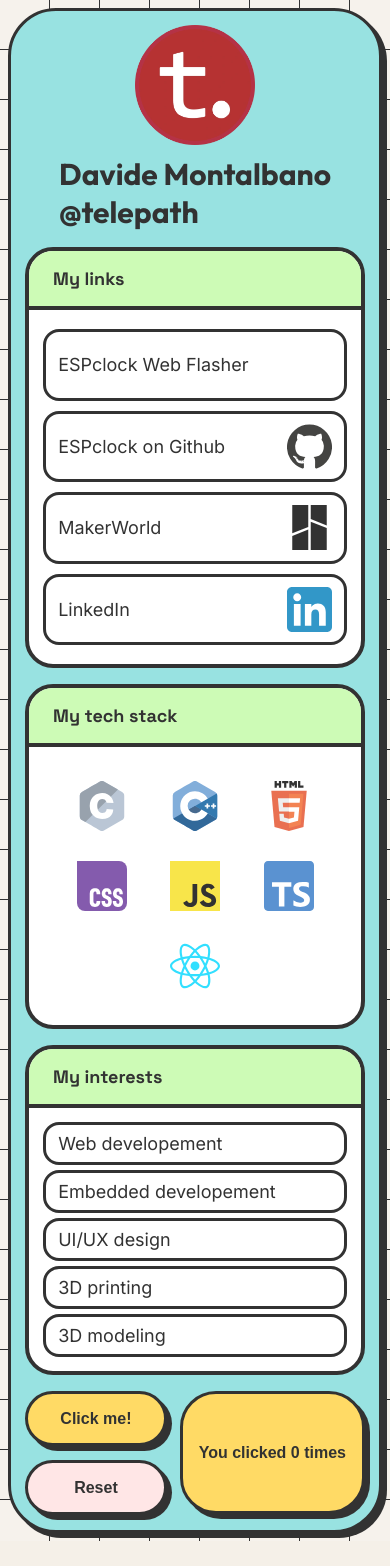
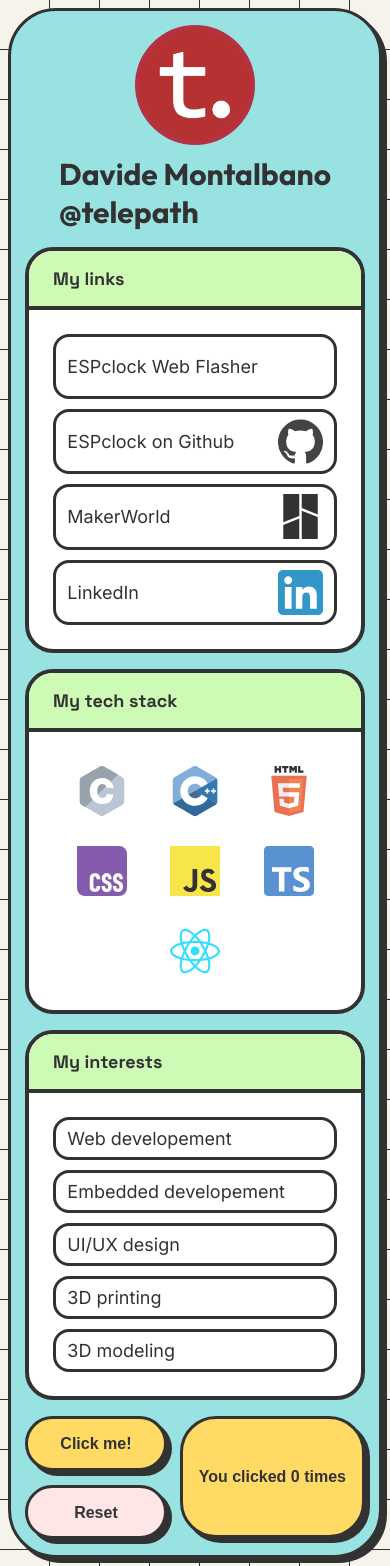
Before and after one commit to telepath9/Portfolio, a React (Vite) app: page / in a window 390 px wide. Before the commit the page ends 1541 px from the top, so only its background shows below. Built offline with nearby package versions, Linux system fonts and the light colour scheme.

Commit message:
Update App.css

```diff
--- a/src/App.css
+++ b/src/App.css
@@ -10,7 +10,7 @@
   "box-2 box-5 box-4 " ;
 
   max-width: 65%;
-  /*max-height: 645px;*/
+  /*max-height: 610px;*/
   margin: 0px auto;
 
   padding: 20px 20px;
@@ -98,8 +98,10 @@
 }
 
 #linkSection{
-  display: flex;
-  flex-direction: column;
+/*  display: flex;
+  flex-direction: column;*/
+  gap: 10px;
+  padding: 24px 24px;
   /*gap: 10px;/
 
 */
@@ -137,11 +139,14 @@
 }
 
 .basicCard{
-
+  display: flex;
+  flex-direction: column;
+  gap: 10px;
   border-radius: 28px;
   background-color: transparent;
   text-align: right;
-  margin: 24px 0px;
+  padding: 24px 24px;
+  margin: 0px;
 }
 
 
@@ -157,7 +162,7 @@
 
 @keyframes border_expand{
   from {border: solid black 3px; border-radius: 16px;}
-  to   {border: dashed black 5px; border-radius: 25px;}
+  to   {border: dashed black 3px; border-radius: 25px;}
 }
 
 
@@ -168,7 +173,6 @@
 
   font-family:"Inter", sans-serif;
   font-size: 23px;
-  margin: 0px 24px;
   text-align: left;
   padding: 0px;
   background: transparent;
@@ -188,7 +192,7 @@
   font-size: 1.4375rem; /*23px;*/
   border: solid black 3px;
   border-radius: 16px;
-  margin: 10px 24px;
+  /*margin: 10px 24px;*/
   /*padding: 0px 24px;      1rem = 16px*/
 
   padding: 0.5rem min(1.5rem, 4%);
@@ -224,7 +228,7 @@
   text-decoration:none;
   padding: 0.8rem min(1.5rem, 4%);
 
-  margin: 5px 0px;
+  /*margin: 5px 0px;*/
   border: solid 3px;
   border-radius: 16px;
 
@@ -237,16 +241,16 @@
   color: #000000;
   background-color: rgba(73, 168, 235, 0.299);
 
-  margin: 0px;
+
   text-decoration: none;
   border-radius: 25px;
-  border: dashed black 5px;
+  border: dashed black 3px;
 
   animation-name: border_expand;
   animation-duration: 0.2s;
 
 
-  margin: 5px 0px;
+  /*margin: 5px 0px;*/
   /*gap: 7px;*/
   /*animation-name: expand;
   animation-duration: 0.2s;
@@ -300,7 +304,7 @@
   "but-3 but-3 but-2"
   "but-1 but-1 but-2" ;
   justify-content: space-between;
-  margin: 0px;
+  padding: 0px;
 }
 
 @media (max-width: 72rem){
@@ -333,7 +337,7 @@
   }
 
   .basicCard{
-    margin: 14px 14px;
+    margin: 0px;
   }
 
   .title2, .singleLink, a:link, .singleLabel{
@@ -344,26 +348,18 @@
     margin: 10px;
   }
 
-  #buttons{
-    flex-direction: column;
-    margin: 0px;
-  }
-
   .btn{
     border-radius: 2.25rem;
     padding: 16px 16px;
   }
 
-
   .singleLink{
     margin: 0px;
   }
 
-  .singleLabel{
-
-    margin: 5px 0px;
+  a:link{
+    padding: 0.6rem min(1.5rem, 4%);
   }
-
 
 }
 
```
